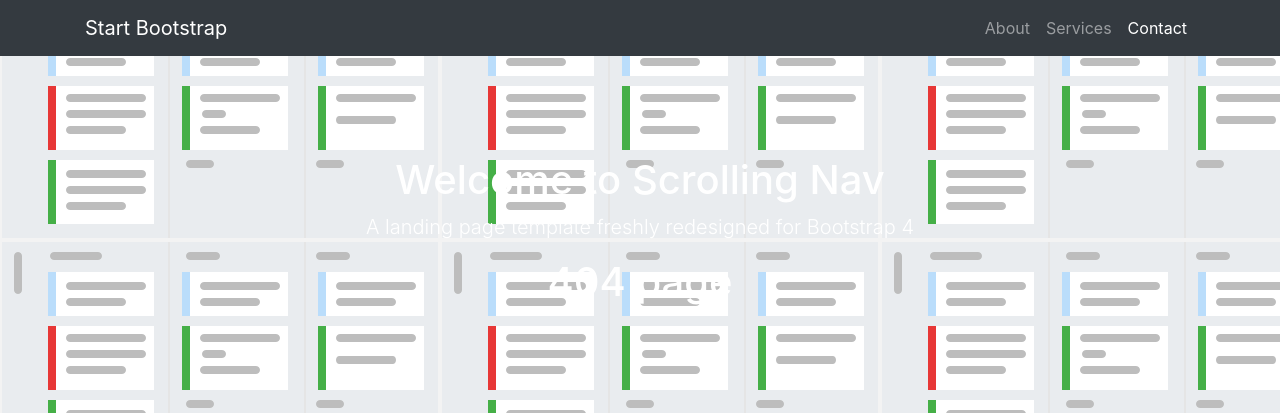
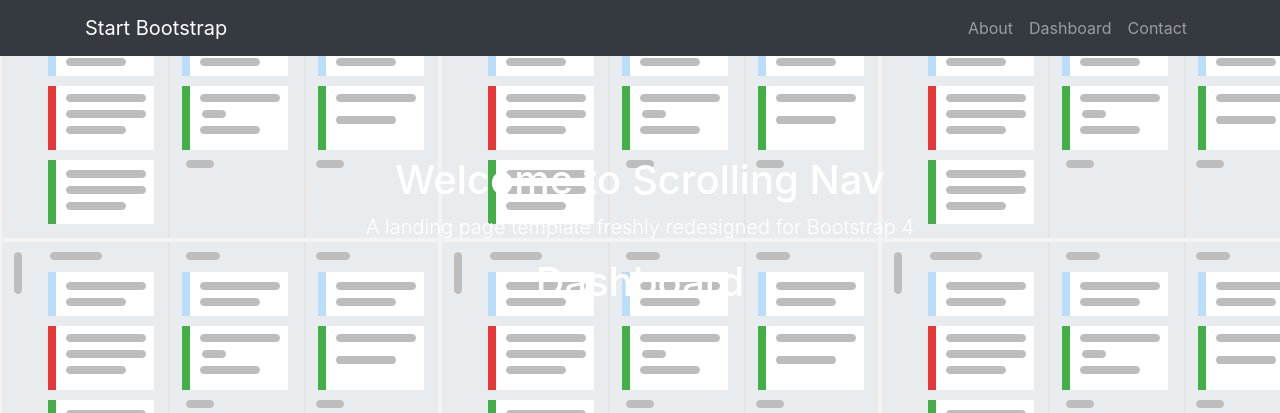
Before and after one commit to Code-Institute-Submissions/Simocaso-ms3-casoni_MayResub, a Flask app: page /contact/ in a window 1280 px wide. Shown: the top 413 px of the page. Run offline with Flask 2, Linux system fonts and the light colour scheme; some libraries are stand-ins or nearby versions.

Commit message:
updating routes and navbar links

```diff
--- a/routes.py
+++ b/routes.py
@@ -4,6 +4,7 @@ from config import app, mongo
 
 
 @app.route("/")
+@app.route("/home")
 def home():
     details = mongo.db.details.find()
     return render_template("pages/home.html", details=details)
@@ -14,6 +15,11 @@ def dashboard():
     return render_template("pages/dashboard.html")
 
 
+@app.route("/contact/")
+def dashboard():
+    return render_template("pages/dashboard.html")
+
+
 # This route handles 404 errors
 @app.errorhandler(404)
 def invalid_route(e):
--- a/templates/layout/base.html
+++ b/templates/layout/base.html
@@ -20,13 +20,13 @@
             <div class="collapse navbar-collapse" id="navbarResponsive">
                 <ul class="navbar-nav ml-auto">
                 <li class="nav-item">
-                    <a class="nav-link js-scroll-trigger" href="#about">About</a>
+                    <a class="nav-link js-scroll-trigger" href="{{url_for('home')}}">About</a>
                 </li>
                 <li class="nav-item">
-                    <a class="nav-link js-scroll-trigger" href="#services">Services</a>
+                    <a class="nav-link js-scroll-trigger" href="{{url_for('dashboard')}}">Dashboard</a>
                 </li>
                 <li class="nav-item">
-                    <a class="nav-link js-scroll-trigger" href="#contact">Contact</a>
+                    <a class="nav-link js-scroll-trigger" href="{{url_for('contact')}}">Contact</a>
                 </li>
                 </ul>
             </div>
```
Also changed, not shown: NOTES.md (+9 -0 lines).
